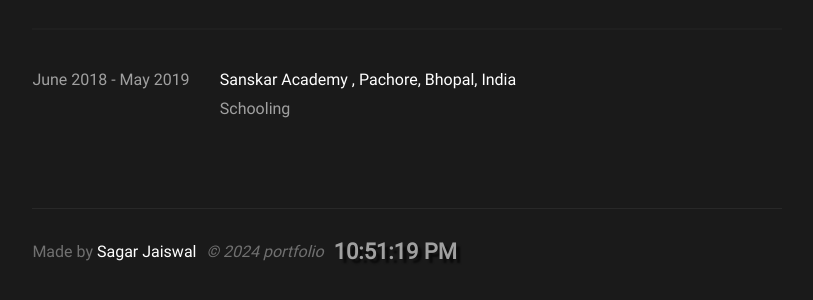
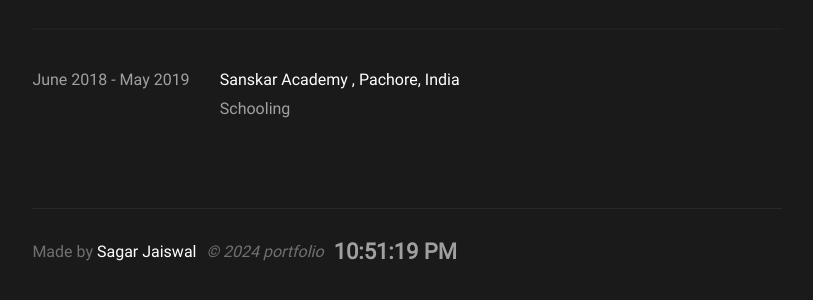
Before and after one commit to isagarjaiswal/portfolio, a React (Create React App) app: page /about in a window 1280 px wide. Shown: the part 2913-3213 px from the top of the page, without its empty margins (348-1161 px from the left). Built offline with nearby package versions, Linux system fonts and the light colour scheme.

Commit message:
remove text shadow to watch

```diff
--- a/src/component/digitalWatch/digitalWatch.scss
+++ b/src/component/digitalWatch/digitalWatch.scss
@@ -3,11 +3,9 @@
 .watch {
     font-size: $text-h3;
     font-weight: 600;
-    text-shadow: 4px 4px 2px rgba(0, 0, 0, 0.6);
     color: var(--secondary);
 
     &:hover {
         color: var(--primary);
-        text-shadow: 4px 4px 2px rgba(0, 0, 0, 0.9);
     }
 }
--- a/src/component/navbar/navbar.jsx
+++ b/src/component/navbar/navbar.jsx
@@ -9,7 +9,7 @@
     const handleNav = () => {
         setTimeout(() => {
             setIsExpand(!isExpand)
-        }, 200)
+        }, 300)
     }
 
     return (
@@ -24,7 +24,7 @@
                 </div>
             </div>
             <div className="nav-bar-line"></div>
-            {isExpand && <div className="nav-bar-lower-body">
+            { !isExpand && <div className="nav-bar-lower-body">
                 <SidebarMenuLinks handleNav={handleNav} />
                 <div className="nav-bar-line"></div>
                 <SocialMediaLinks />
--- a/src/data/eductaionData.js
+++ b/src/data/eductaionData.js
@@ -7,6 +7,6 @@
     {
         date: "June 2018 - May 2019",
         role: "Schooling",
-        company: "Sanskar Academy , Pachore, Bhopal, India"
+        company: "Sanskar Academy , Pachore, India"
     }
 ];
```
